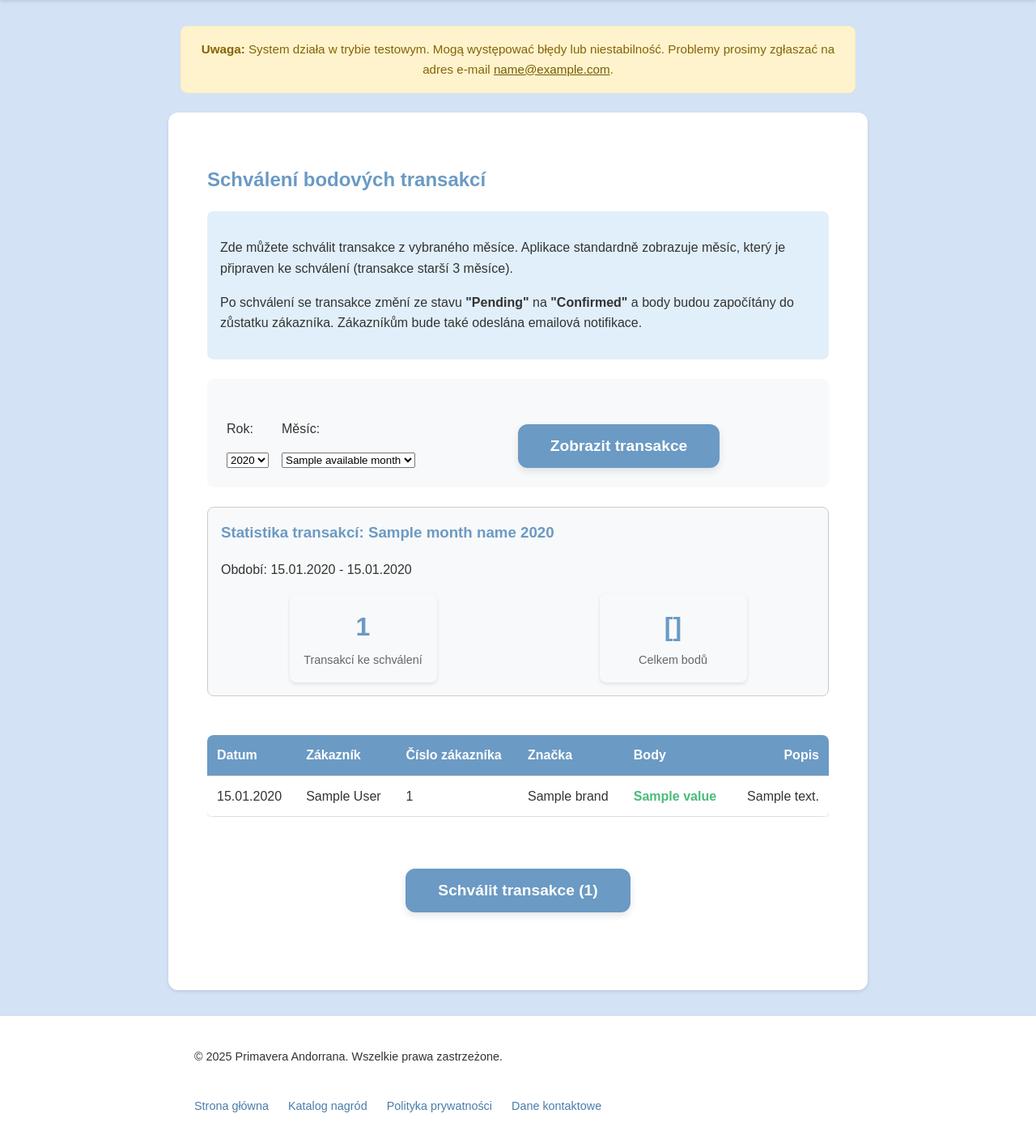
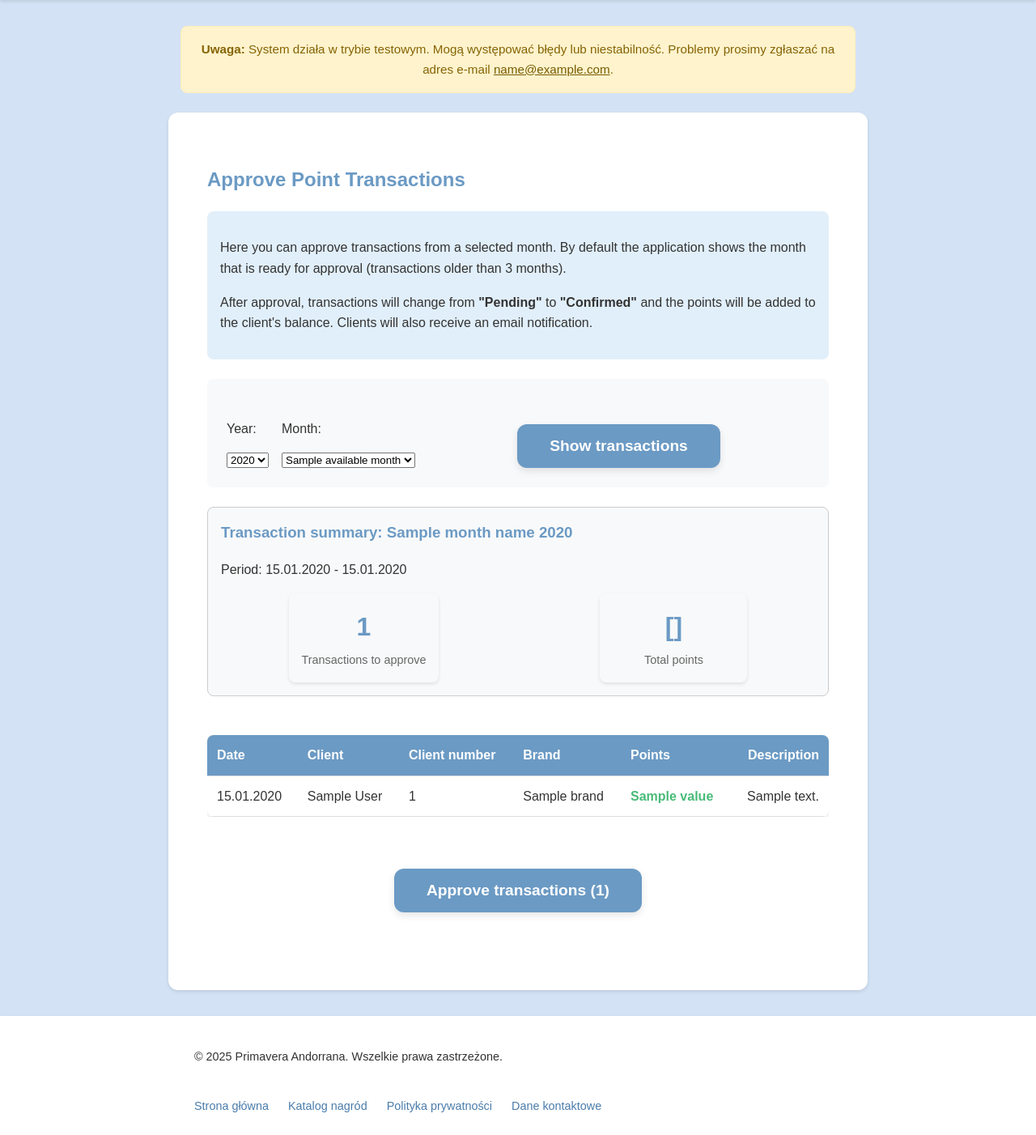
Before and after one commit to fajlajpi/bonus_pl, a Django app: template pa_bonus/templates/manager/transaction_approval.html in a window 1280 px wide. Shown: the part 70-1472 px from the top of the page at 81% size. Run offline with Django 5.2, Linux system fonts and the light colour scheme; the template is opened without the code that fills it: most values are stand-ins (such as "Sample title", 1, 10 or a date in 2020).

Commit message:
Changes and additions from meeting with Poland

```diff
--- a/pa_bonus/templates/manager/transaction_approval.html
+++ b/pa_bonus/templates/manager/transaction_approval.html
@@ -1,20 +1,20 @@
 {% extends "base.html" %}
-{% block title %} Schválení bodových transakcí {% endblock %}
+{% block title %} Approve Point Transactions {% endblock %}
 
 {% block content %}
 <div class="approval-container">
-  <h2>Schválení bodových transakcí</h2>
+  <h2>Approve Point Transactions</h2>
 
   <div class="intro-text">
-    <p>Zde můžete schválit transakce z vybraného měsíce. Aplikace standardně zobrazuje měsíc,
-      který je připraven ke schválení (transakce starší 3 měsíce).</p>
-    <p>Po schválení se transakce změní ze stavu <strong>"Pending"</strong> na <strong>"Confirmed"</strong>
-       a body budou započítány do zůstatku zákazníka. Zákazníkům bude také odeslána emailová notifikace.</p>
+    <p>Here you can approve transactions from a selected month. By default the application shows the month
+      that is ready for approval (transactions older than 3 months).</p>
+    <p>After approval, transactions will change from <strong>"Pending"</strong> to <strong>"Confirmed"</strong>
+       and the points will be added to the client's balance. Clients will also receive an email notification.</p>
   </div>
 
   <form method="get" class="filter-form">
     <div class="form-group">
-      <label for="year">Rok:</label>
+      <label for="year">Year:</label>
       <select name="year" id="year">
         {% for year in available_years %}
           <option value="{{ year }}" {% if year == selected_year %}selected{% endif %}>{{ year }}</option>
@@ -23,7 +23,7 @@
     </div>
 
     <div class="form-group">
-      <label for="month">Měsíc:</label>
+      <label for="month">Month:</label>
       <select name="month" id="month">
         {% for month_num, month_name in available_months %}
           <option value="{{ month_num }}" {% if month_num == selected_month %}selected{% endif %}>{{ month_name }}</option>
@@ -31,26 +31,26 @@
       </select>
     </div>
 
-    <button type="submit" class="submit-button">Zobrazit transakce</button>
+    <button type="submit" class="submit-button">Show transactions</button>
   </form>
 
   {% if is_approval_month %}
     <div class="approval-notification">
-      <p><strong>Poznámka:</strong> Tento měsíc je připraven ke schválení podle pravidla tří měsíců.</p>
+      <p><strong>Note:</strong> This month is ready for approval according to the three-month rule.</p>
     </div>
   {% endif %}
 
   <div class="stats-container">
-    <h3>Statistika transakcí: {{ month_name }} {{ selected_year }}</h3>
-    <p>Období: {{ start_date|date:"d.m.Y" }} - {{ end_date|date:"d.m.Y" }}</p>
+    <h3>Transaction summary: {{ month_name }} {{ selected_year }}</h3>
+    <p>Period: {{ start_date|date:"d.m.Y" }} - {{ end_date|date:"d.m.Y" }}</p>
     <div class="stats-summary">
       <div class="stat-item">
         <span class="stat-value">{{ stats.total_transactions|default:"0" }}</span>
-        <span class="stat-label">Transakcí ke schválení</span>
+        <span class="stat-label">Transactions to approve</span>
       </div>
       <div class="stat-item">
         <span class="stat-value">{{ stats.total_points|default:"0" }}</span>
-        <span class="stat-label">Celkem bodů</span>
+        <span class="stat-label">Total points</span>
       </div>
     </div>
   </div>
@@ -65,12 +65,12 @@
         <table class="transactions-table">
           <thead>
             <tr>
-              <th>Datum</th>
-              <th>Zákazník</th>
-              <th>Číslo zákazníka</th>
-              <th>Značka</th>
-              <th>Body</th>
-              <th>Popis</th>
+              <th>Date</th>
+              <th>Client</th>
+              <th>Client number</th>
+              <th>Brand</th>
+              <th>Points</th>
+              <th>Description</th>
             </tr>
           </thead>
           <tbody>
@@ -91,14 +91,14 @@
       </div>
 
       <div class="approval-actions">
-        <button type="submit" class="submit-button" onclick="return confirm('Opravdu chcete schválit {{ stats.total_transactions }} transakcí s celkem {{ stats.total_points }} body?')">
-          Schválit transakce ({{ stats.total_transactions }})
+        <button type="submit" class="submit-button" onclick="return confirm('Are you sure you want to approve {{ stats.total_transactions }} transactions totalling {{ stats.total_points }} points?')">
+          Approve transactions ({{ stats.total_transactions }})
         </button>
       </div>
     </form>
   {% else %}
     <div class="no-transactions">
-      <p>Žádné čekající transakce pro vybrané období.</p>
+      <p>No pending transactions for the selected period.</p>
     </div>
   {% endif %}
 </div>
--- a/pa_bonus/views/views_managers.py
+++ b/pa_bonus/views/views_managers.py
@@ -629,8 +629,8 @@ class ClientListView(ManagerGroupRequiredMixin, View):
         else:
             date_to = date(year_to, month_to + 1, 1) - timedelta(days=1)
 
-        # Base query - get all active users that are not staff
-        clients = User.objects.filter(is_active=True, is_staff=False)
+        # Base query - get all active users that are not staff and not sales reps
+        clients = User.objects.filter(is_active=True, is_staff=False).exclude(groups__name='Sales Reps')
 
         # Apply region filter if specified
         if region_id and region_id != 'all':
--- a/pa_bonus/views/views_users.py
+++ b/pa_bonus/views/views_users.py
@@ -5,7 +5,7 @@ from django.views.generic import TemplateView, ListView, DetailView, View
 from django.db.models import Q
 from django.db import transaction
 from django.utils import timezone
-from pa_bonus.models import (PointsTransaction, UserContract, Reward, RewardRequest, RewardRequestItem,)
+from pa_bonus.models import (PointsTransaction, UserContract, Reward, RewardCategory, RewardRequest, RewardRequestItem,)
 import datetime
 
 class DashboardView(LoginRequiredMixin, TemplateView):
@@ -115,9 +115,12 @@ class RewardsView(LoginRequiredMixin, View):
         # Get user's point balance
         total_points = user.get_balance()
 
+        categories = RewardCategory.objects.filter(rewards__in=available_rewards).distinct().order_by('name')
+
         context = {
             'rewards': available_rewards,
             'user_balance': total_points,
+            'categories': categories,
         }
 
         return render(request, self.template_name, context)
```
Also changed, not shown: pa_bonus/admin.py (+9 -3 lines), pa_bonus/models.py (+15 -0 lines), pa_bonus/templates/history_detail.html (+12 -12 lines), pa_bonus/templates/rewards.html (+40 -1 lines), pa_bonus/templates/salesrep/client_list.html (+15 -1 lines), pa_bonus/templates/salesrep/create_reward_request.html (+12 -2 lines), pa_bonus/migrations/0028_add_reward_category.py (added).
